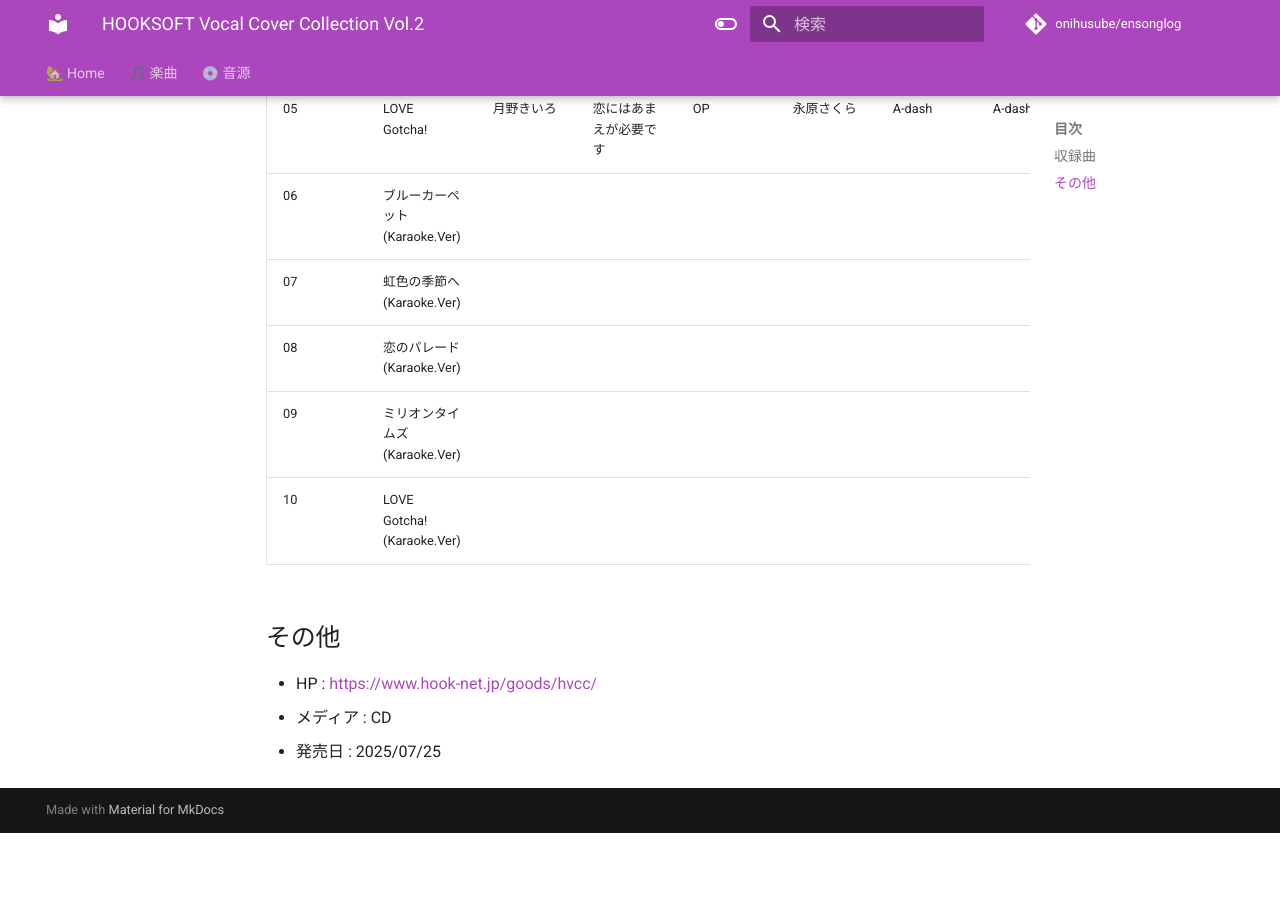
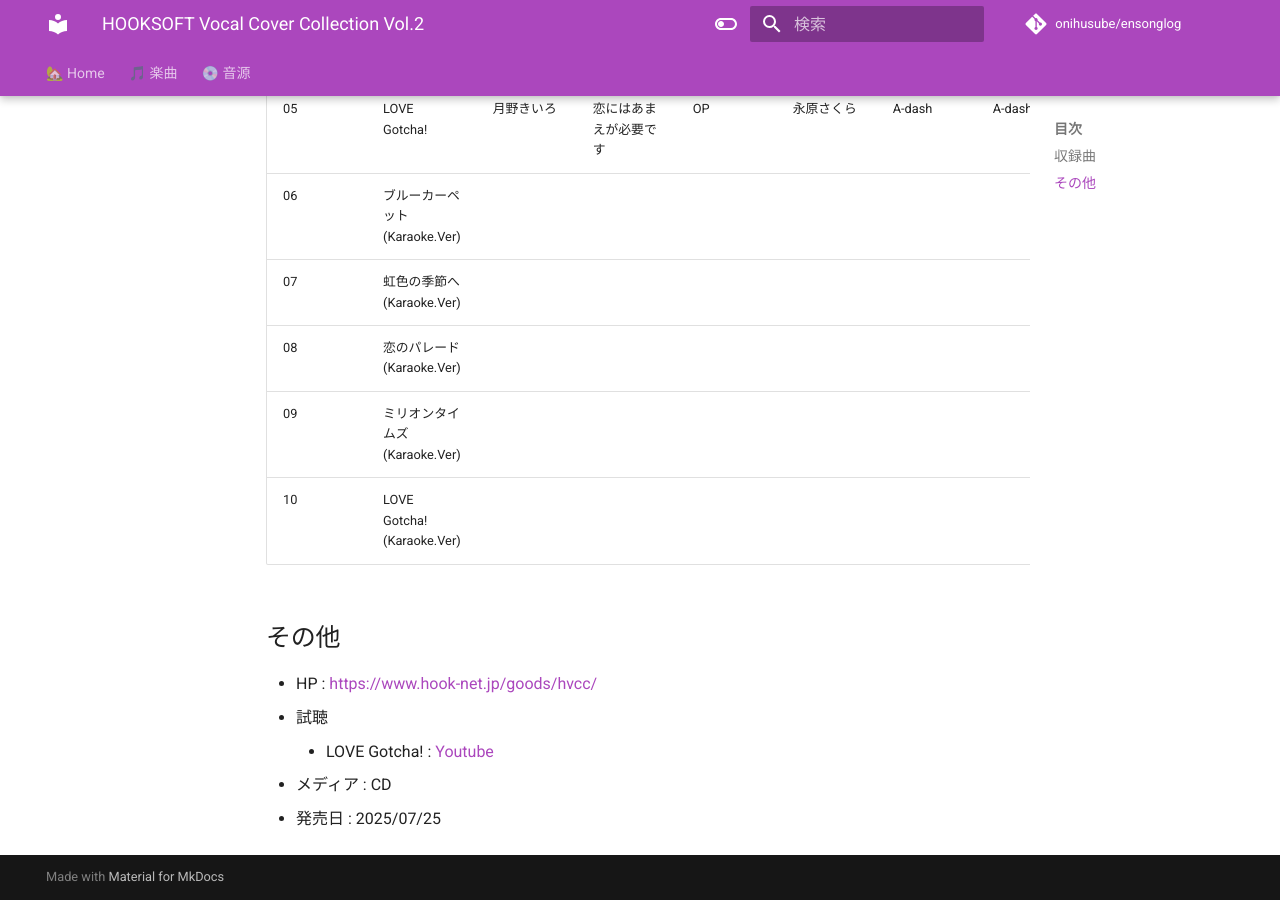
Before and after one commit to onihusube/ensonglog, an MkDocs documentation site: the page built from docs/2025/音源個別/HOOKSOFT Vocal Cover Collectin Vol.2.md, in a window 1280 px wide and 900 px high, scrolled down 563 px. Built offline with MkDocs 1.6.1 and Material for MkDocs 9.7.7, drawn with Linux system fonts in a browser that asks for light colours; comment, search, counter and statistics services are not loaded; before the commit the page ends 1396 px from its top, so only the background shows below that.

Commit message:
視聴リンク追加

```diff
--- a/docs/2025/音源個別/HOOKSOFT Vocal Cover Collectin Vol.2.md
+++ b/docs/2025/音源個別/HOOKSOFT Vocal Cover Collectin Vol.2.md
@@ -18,5 +18,7 @@
 ## その他
 
 - HP : [https://www.hook-net.jp/goods/hvcc/](https://www.hook-net.jp/goods/hvcc/)
+- 試聴
+    - LOVE Gotcha! : [Youtube](https://www.youtube.com/watch?v=ydKDZgJvVLk)
 - メディア : CD
 - 発売日 : 2025/07/25
```
